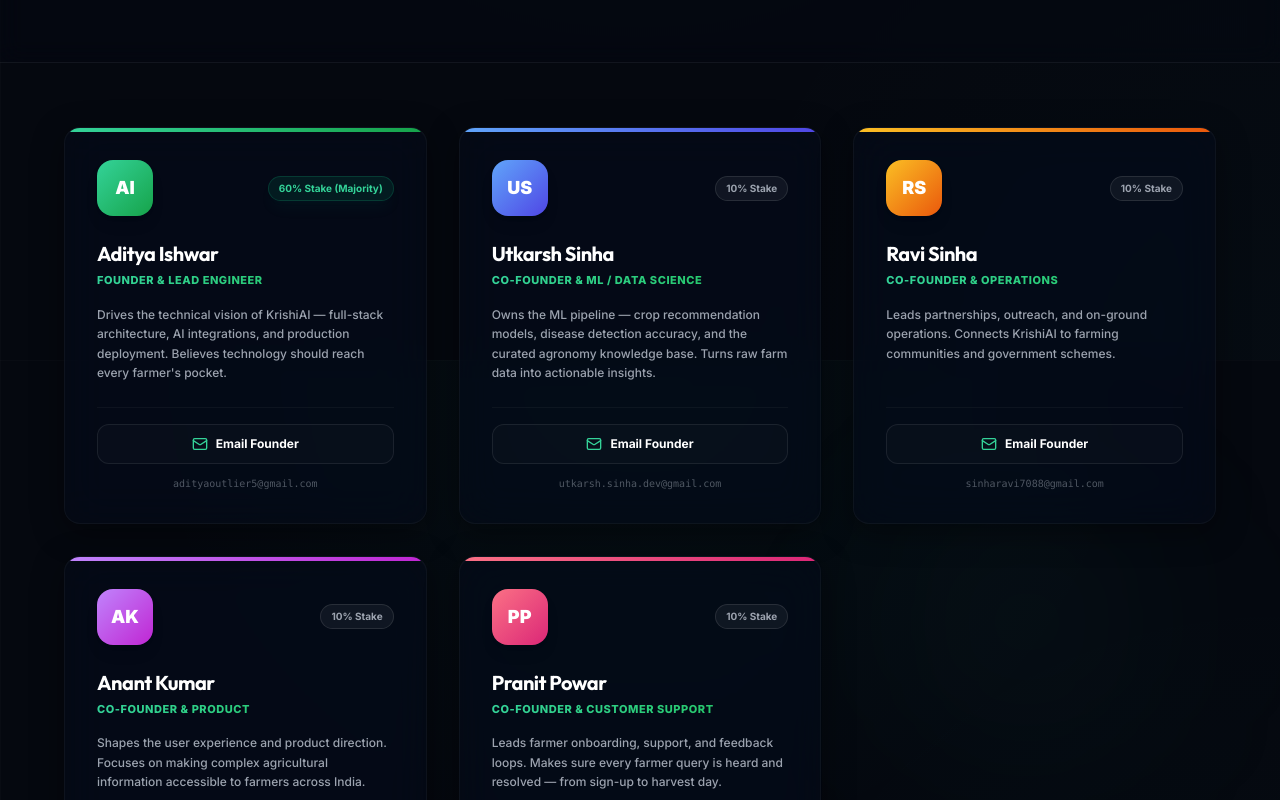
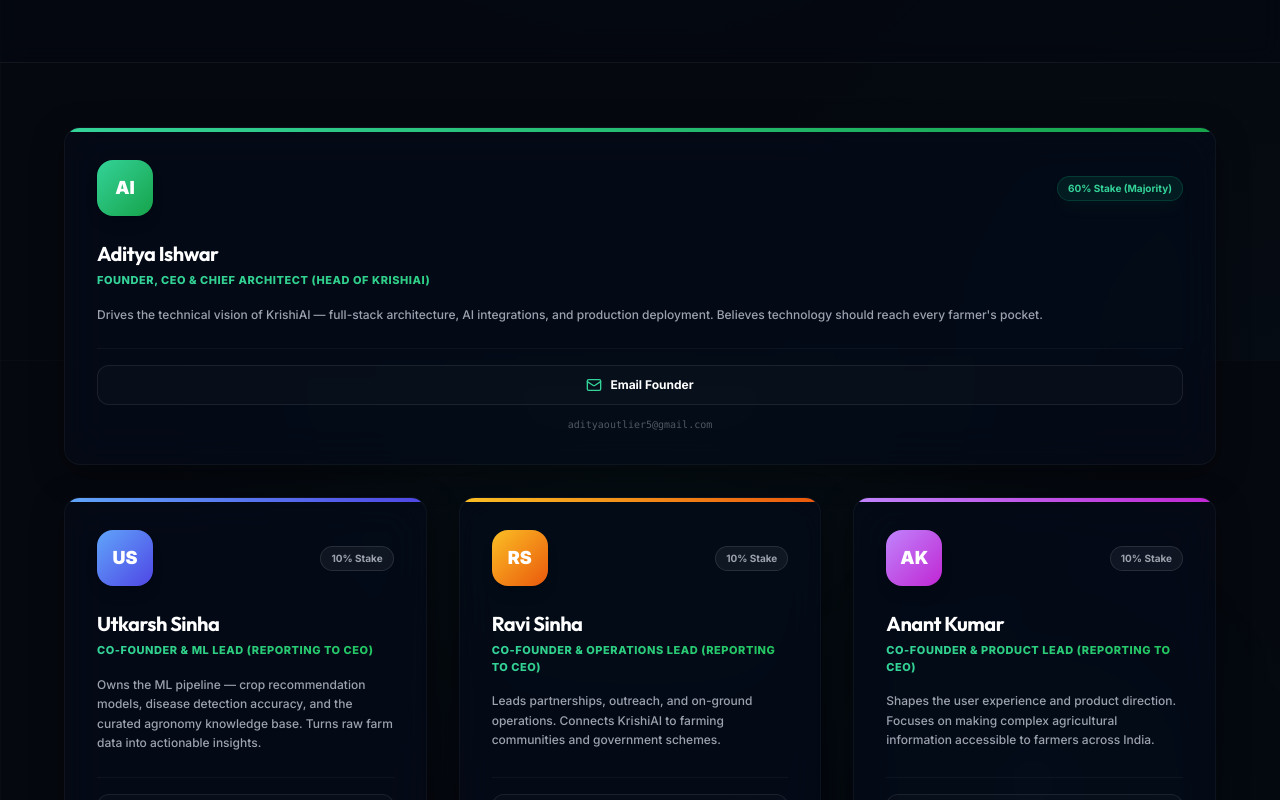
Before and after one commit to kisaanbuddy/Kisaanbuddy, a Next.js app in the folder frontend-next/: page /founders in a window 1280 px wide. Shown: the part 440-1240 px from the top of the page. Built offline with nearby package versions, Linux system fonts and the light colour scheme.

Commit message:
feat: make Aditya CEO & main head spotlight on founders page

```diff
--- a/frontend-next/src/app/founders/page.tsx
+++ b/frontend-next/src/app/founders/page.tsx
@@ -19,7 +19,7 @@
 const FOUNDERS: Founder[] = [
   {
     name: "Aditya Ishwar",
-    role: "Founder & Lead Engineer",
+    role: "Founder, CEO & Chief Architect (Head of KrishiAI)",
     email: "adityaoutlier5@gmail.com",
     bio: "Drives the technical vision of KrishiAI — full-stack architecture, AI integrations, and production deployment. Believes technology should reach every farmer's pocket.",
     initials: "AI",
@@ -28,7 +28,7 @@
   },
   {
     name: "Utkarsh Sinha",
-    role: "Co-Founder & ML / Data Science",
+    role: "Co-Founder & ML Lead (Reporting to CEO)",
     email: "utkarsh.sinha.dev@gmail.com",
     bio: "Owns the ML pipeline — crop recommendation models, disease detection accuracy, and the curated agronomy knowledge base. Turns raw farm data into actionable insights.",
     initials: "US",
@@ -37,7 +37,7 @@
   },
   {
     name: "Ravi Sinha",
-    role: "Co-Founder & Operations",
+    role: "Co-Founder & Operations Lead (Reporting to CEO)",
     email: "sinharavi7088@gmail.com",
     bio: "Leads partnerships, outreach, and on-ground operations. Connects KrishiAI to farming communities and government schemes.",
     initials: "RS",
@@ -46,7 +46,7 @@
   },
   {
     name: "Anant Kumar",
-    role: "Co-Founder & Product",
+    role: "Co-Founder & Product Lead (Reporting to CEO)",
     email: "anant97715@gmail.com",
     bio: "Shapes the user experience and product direction. Focuses on making complex agricultural information accessible to farmers across India.",
     initials: "AK",
@@ -55,7 +55,7 @@
   },
   {
     name: "Pranit Powar",
-    role: "Co-Founder & Customer Support",
+    role: "Co-Founder & Support Lead (Reporting to CEO)",
     email: "pranitpowar1248@gmail.com",
     bio: "Leads farmer onboarding, support, and feedback loops. Makes sure every farmer query is heard and resolved — from sign-up to harvest day.",
     initials: "PP",
@@ -101,20 +101,23 @@
         </div>
       </section>
 
-      {/* FOUNDERS GRID =================================================== */}
       <section className="px-6 md:px-12 py-16">
         <div className="mx-auto max-w-6xl">
           <div className="grid gap-8 md:grid-cols-2 lg:grid-cols-3">
-            {FOUNDERS.map((f, i) => (
+            {FOUNDERS.map((f, i) => {
+              const isCEO = f.name.includes("Aditya");
+              return (
                 <motion.div
                   key={f.email}
                   initial={{ opacity: 0, y: 20 }}
                   animate={{ opacity: 1, y: 0 }}
                   transition={{ duration: 0.5, delay: i * 0.08 }}
+                  className={isCEO ? "md:col-span-2 lg:col-span-3" : ""}
                 >
                   <FounderCard founder={f} />
                 </motion.div>
-            ))}
+              );
+            })}
           </div>
         </div>
       </section>
@@ -177,8 +180,13 @@
 }
 
 function FounderCard({ founder }: { founder: Founder }) {
+  const isCEO = founder.name.includes("Aditya");
   return (
-    <GlassCard className="h-full flex flex-col justify-between group overflow-hidden relative border border-white/[0.08] backdrop-blur-md shadow-lg hover:shadow-2xl hover:border-emerald-500/20 transition-all duration-300 bg-slate-950/20 p-6 md:p-8">
+    <GlassCard className={`h-full flex flex-col justify-between group overflow-hidden relative border backdrop-blur-md shadow-lg hover:shadow-2xl transition-all duration-300 p-6 md:p-8 ${
+      isCEO
+        ? "border-emerald-500/35 bg-gradient-to-br from-[#051a0f]/80 via-[#030c07]/90 to-slate-950/90 shadow-emerald-950/20"
+        : "border-white/[0.08] bg-slate-950/20 hover:border-emerald-500/20"
+    }`}>
       {/* Top accent bar */}
       <div className={`absolute inset-x-0 top-0 h-1 bg-gradient-to-r ${founder.gradient}`} />
 
```
Lines whose indentation alone changed are shown as unchanged.
